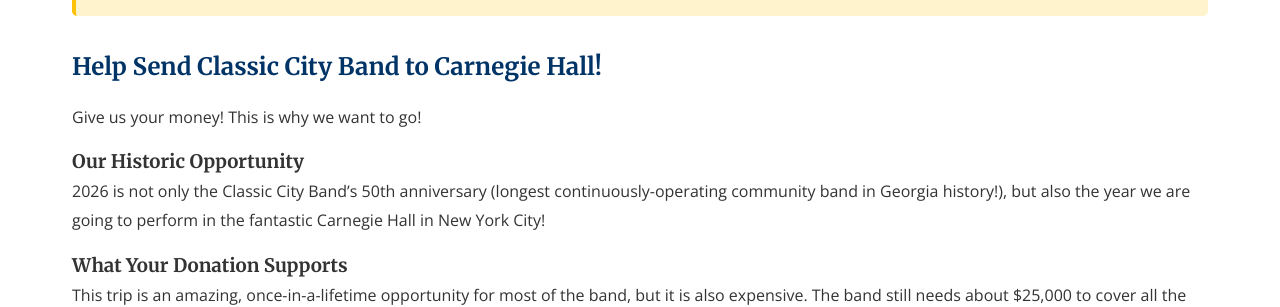
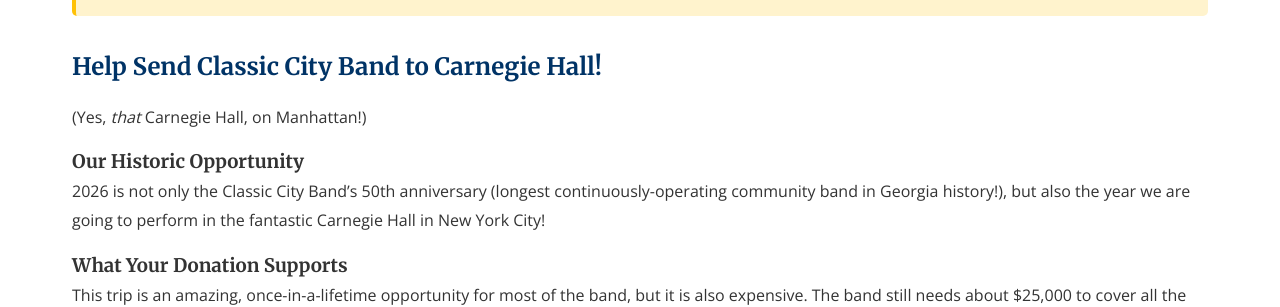
Before and after one commit to webmasterCCB/CCBwebsite, a Jekyll site: the page built from donate-carnegie.md, in a window 1280 px wide and 900 px high. Shown: the part 365-672 px from the top of the window. Built offline with Jekyll 4.4.1, drawn with Linux system fonts in a browser that asks for light colours.

Commit message:
Update donate-carnegie.md

```diff
--- a/donate-carnegie.md
+++ b/donate-carnegie.md
@@ -10,7 +10,7 @@ permalink: /donate-carnegie/
 
 ## Help Send Classic City Band to Carnegie Hall!
 
-Give us your money! This is why we want to go!
+(Yes, <i>that</i> Carnegie Hall, on Manhattan!)
 
 ### Our Historic Opportunity
 
```
